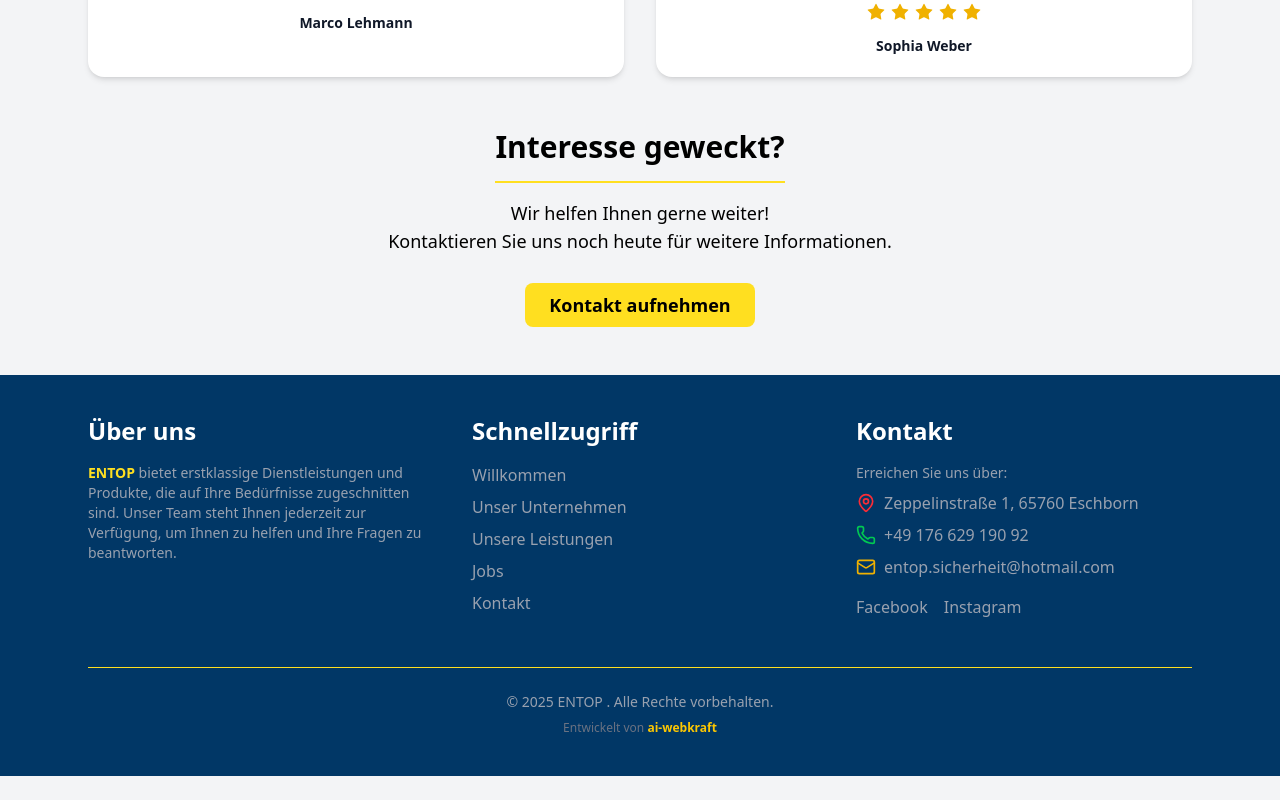
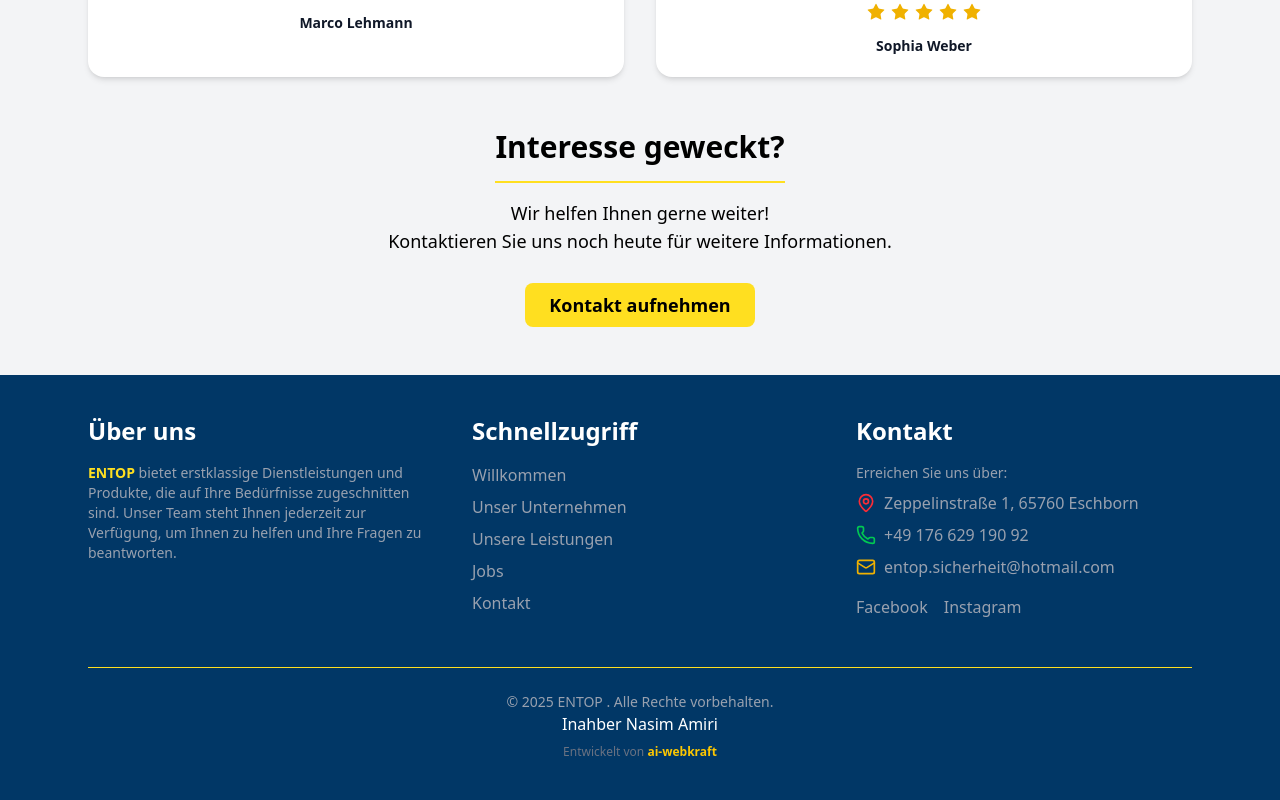
Before and after one commit to ghulamkarimi/entop, a Next.js app: page / in a window 1280 px wide. Shown: the part 2487-3287 px from the top of the page. Before the commit the page ends 3263 px from the top, so only its background shows below. Built offline with nearby package versions, Linux system fonts and the light colour scheme; a web font is replaced by a local one.

Commit message:
Add footer credit for Inahber Nasim Amiri

```diff
--- a/components/footer/Footer.tsx
+++ b/components/footer/Footer.tsx
@@ -137,6 +137,7 @@ const Footer = () => {
           <p className="text-sm text-gray-400">
             &copy; 2025 ENTOP . Alle Rechte vorbehalten.
           </p>
+          <p>Inahber Nasim Amiri</p>
           <p className="text-xs text-gray-500 mt-2">
             Entwickelt von{" "}
             <a
```
